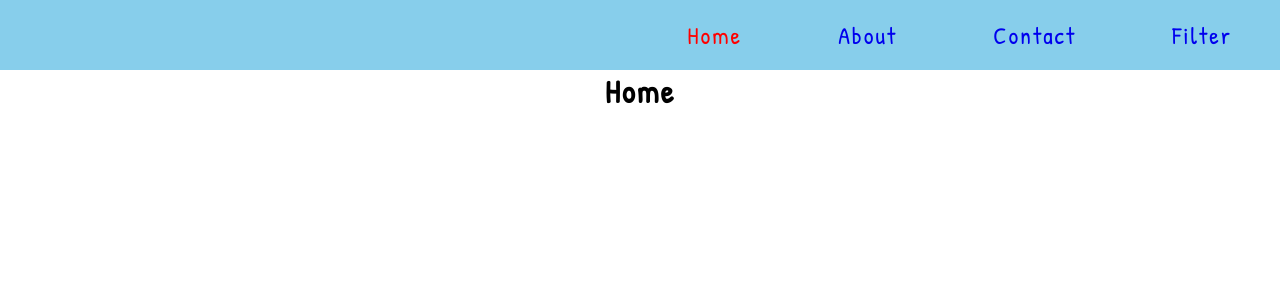
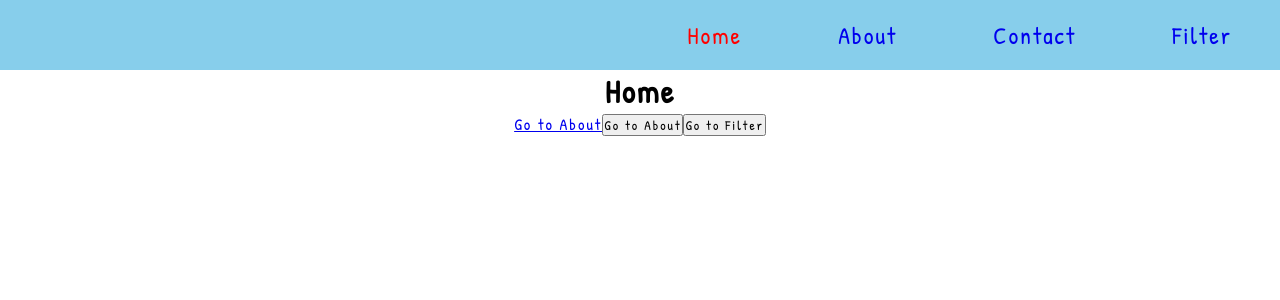
Before and after one commit to azhar-siddiqui/react_router_dom, a React (Create React App) app: page / in a window 1280 px wide. Shown: the top 300 px of the page. Built offline with nearby package versions, Linux system fonts and the light colour scheme.

Commit message:
Navigate On Click

```diff
--- a/src/pages/Filter.js
+++ b/src/pages/Filter.js
@@ -1,14 +1,9 @@
 import React from "react";
-import { useSearchParams } from "react-router-dom";
 
 const Filter = () => {
-  const [searchParams, setsearchParams] = useSearchParams();
-  console.log(searchParams.get("age"));
   return (
     <div>
       <h1>Filter Pages</h1>
-      {/* when i want to setparams */}
-      <button onClick={() => setsearchParams({ age: 40 })}>setParams</button>
     </div>
   );
 };
--- a/src/pages/Home.js
+++ b/src/pages/Home.js
@@ -1,9 +1,27 @@
 import React from "react";
+import { NavLink, useNavigate } from "react-router-dom";
 
 const Home = () => {
+  const navigate = useNavigate();
+  const navigation = () => {
+    navigate("/about");
+    navigate("/filter");
+  };
+  // conditional
+  // const navigation = () => {
+  //   let x = true;
+  //   if (x) {
+  //     navigate("/about");
+  //   } else {
+  //     navigate("/filter");
+  //   }
+  // };
   return (
     <div>
       <h1>Home</h1>
+      <NavLink to="/about">Go to About</NavLink>
+      <button onClick={navigation}>Go to About</button>
+      <button onClick={navigation}>Go to Filter</button>
     </div>
   );
 };
```
